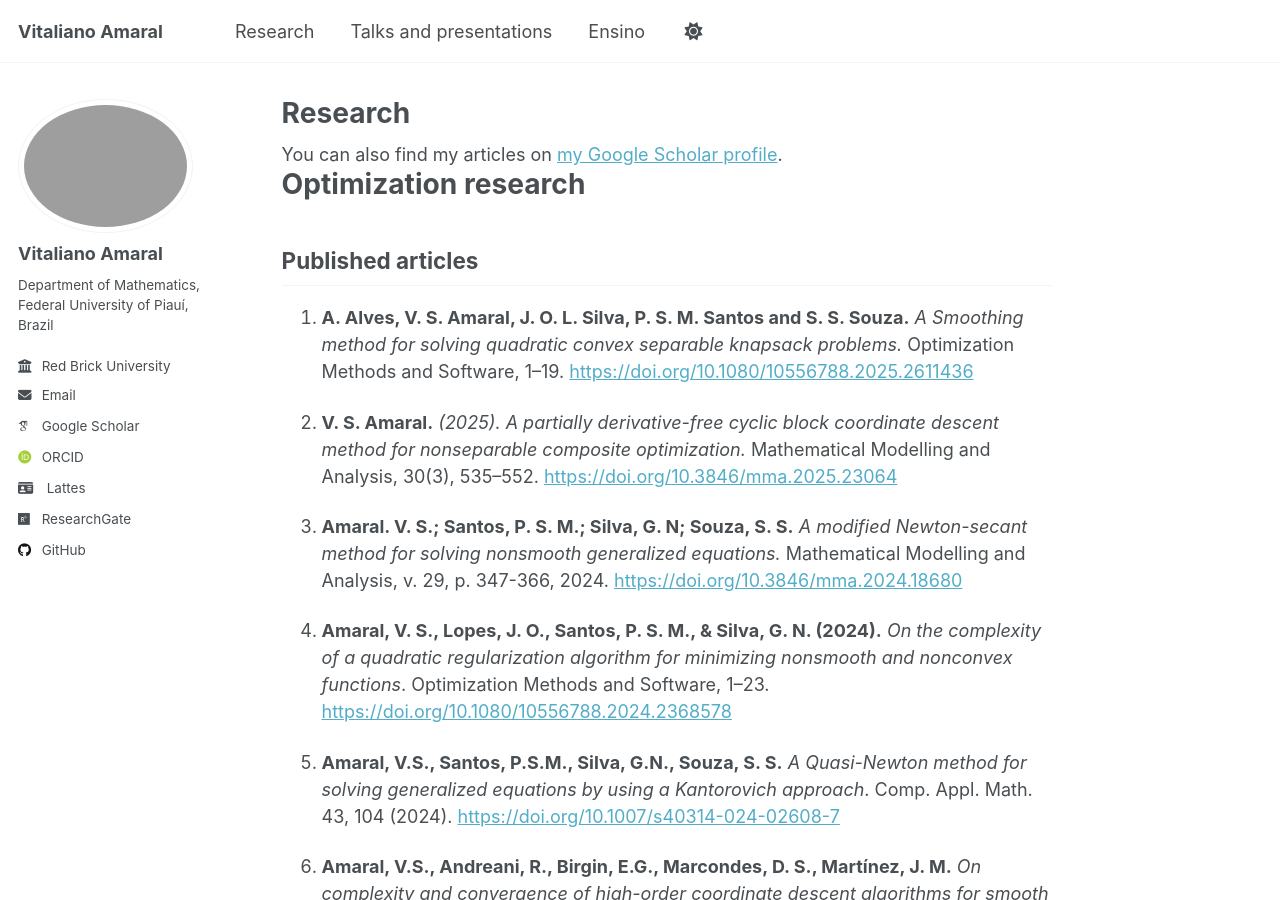
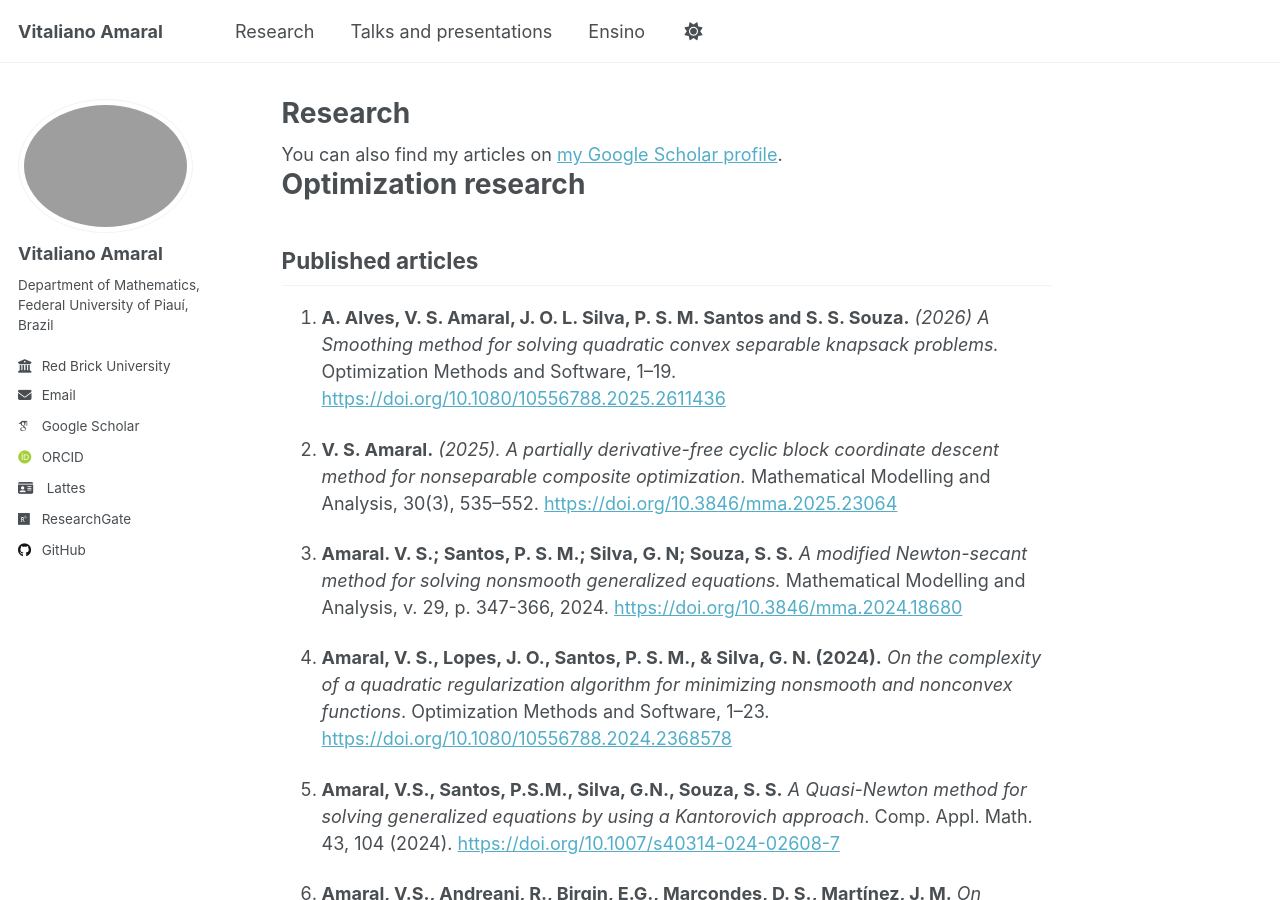
Before and after one commit to vitalianoamaral/vitalianoamaral.github.io, a Jekyll site: the page built from _pages/research.md, in a window 1280 px wide and 900 px high. Built offline with Jekyll 4.4.1, drawn with Linux system fonts in a browser that asks for light colours; some web fonts are replaced.

Commit message:
Update publication year for optimization article

```diff
--- a/_pages/research.md
+++ b/_pages/research.md
@@ -12,7 +12,7 @@ author_profile: true
 # Optimization research
 ## Published articles
 
-1. **A. Alves, V. S. Amaral, J. O. L. Silva, P. S. M. Santos and S. S. Souza.** *A Smoothing method for solving quadratic convex separable
+1. **A. Alves, V. S. Amaral, J. O. L. Silva, P. S. M. Santos and S. S. Souza.** *(2026) A Smoothing method for solving quadratic convex separable
 knapsack problems.* Optimization Methods and Software, 1–19. [https://doi.org/10.1080/10556788.2025.2611436](https://doi.org/10.1080/10556788.2025.2611436)
 
 1. **V. S. Amaral.** *(2025). A partially derivative-free cyclic block coordinate descent method for nonseparable composite optimization.* Mathematical Modelling and Analysis, 30(3), 535–552. [https://doi.org/10.3846/mma.2025.23064](https://doi.org/10.3846/mma.2025.23064)
```
